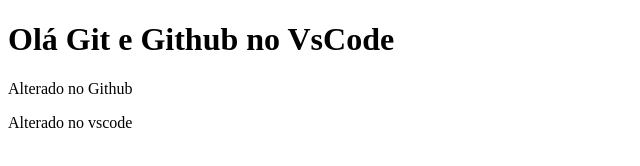
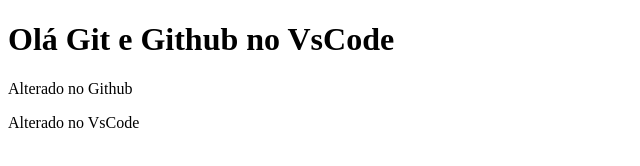
Before and after one commit to Cadmielzin/Teste-Github-vscode, a plain HTML site: page index.html in a window 1280 px wide. Shown: the full height of the page, 0-640 px from the left. Drawn offline with Linux system fonts and the light colour scheme.

Commit message:
refactor.alter index.html line 11

```diff
--- a/index.html
+++ b/index.html
@@ -8,6 +8,6 @@
 <body>
     <h1>Olá Git e Github no VsCode</h1>
     <p>Alterado no Github</p>
-    <p>Alterado no vscode</p>
+    <p>Alterado no VsCode</p>
 </body>
 </html>
```
